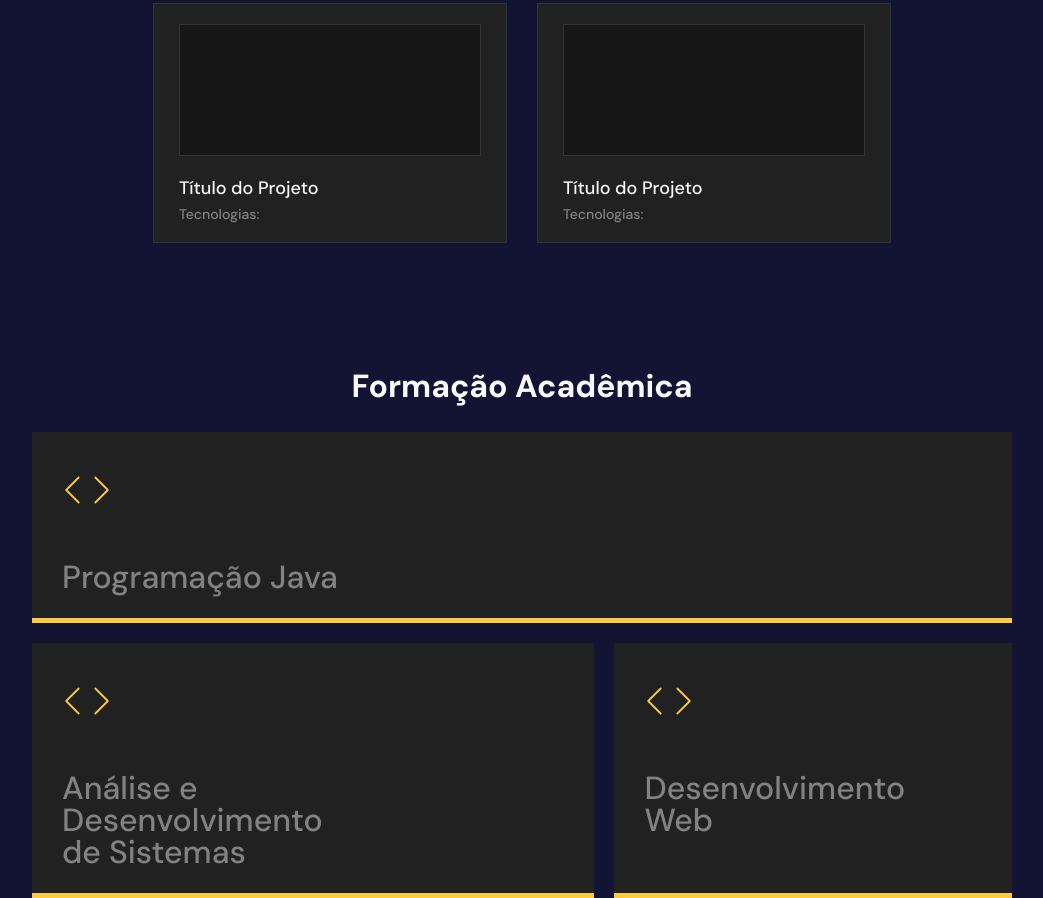
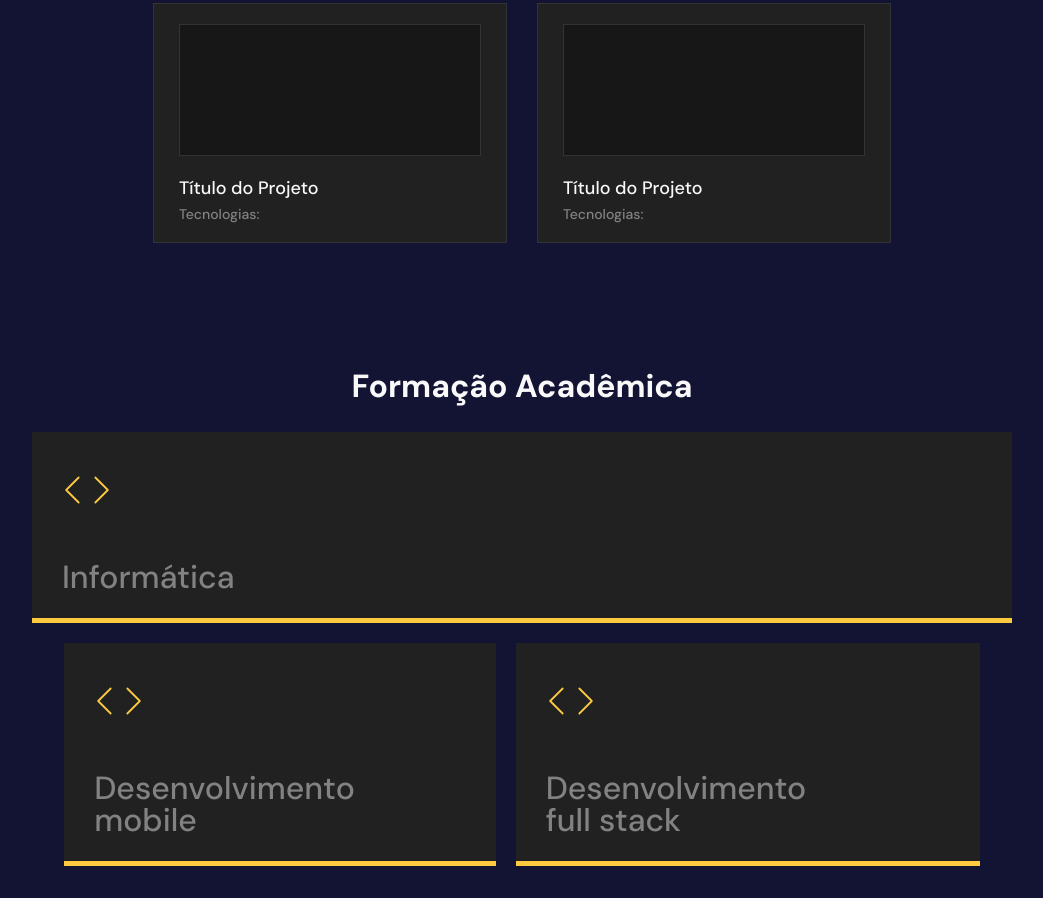
Before and after one commit to nattangama/Portfolio-Dev, a plain HTML site: page index.html in a window 1280 px wide. Shown: the part 1902-2800 px from the top of the page, without its empty margins (118-1161 px from the left). Drawn offline with nearby package versions, Linux system fonts and the light colour scheme.

Commit message:
index.html

```diff
--- a/index.html
+++ b/index.html
@@ -167,7 +167,7 @@
               <path d="M18.6667 14L4.66675 28L18.6667 42" stroke="#FDCA40" stroke-width="2" stroke-linecap="round"
                 stroke-linejoin="round" />
             </svg>
-            <h3 class="service-title">Programação Java</h3>
+            <h3 class="service-title">Informática</h3>
             <div class="line"></div>
           </li>
         <ul class="services">
@@ -180,7 +180,7 @@
                 stroke-linejoin="round" />
             </svg>
 
-<h3 class="service-title">Análise e Desenvolvimento de Sistemas</h3>
+<h3 class="service-title">Desenvolvimento mobile</h3>
             <div class="line"></div>
           </li>
         <ul class="services">
@@ -192,7 +192,7 @@
               <path d="M18.6667 14L4.66675 28L18.6667 42" stroke="#FDCA40" stroke-width="2" stroke-linecap="round"
                 stroke-linejoin="round" />
             </svg>
-            <h3 class="service-title">Desenvolvimento Web</h3>
+            <h3 class="service-title">Desenvolvimento full stack</h3>
             <div class="line"></div>
         </ul>
       </section>
```
